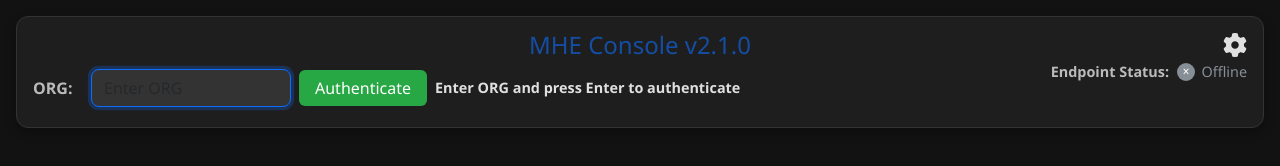
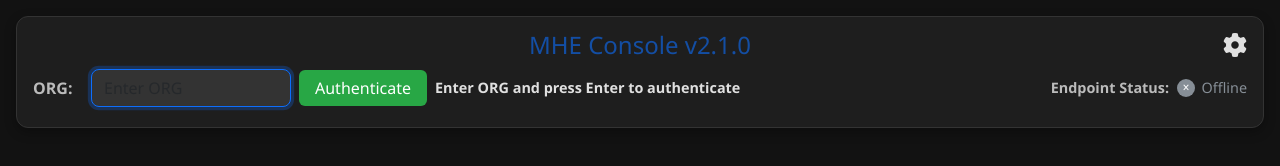
Before and after one commit to sidmsmith/MHE_console, a website: page index.html in a window 1280 px wide. Drawn offline with nearby package versions, Linux system fonts and the light colour scheme; no server answers.

Commit message:
Move Endpoint Status to align with ORG textbox

```diff
--- a/index.html
+++ b/index.html
@@ -465,20 +465,11 @@
           </h2>
         </div>
 
-        <!-- Right side: Gear icon and Endpoint Status stacked vertically -->
-        <div style="position: absolute; top: 0.75rem; right: 1rem; display: flex; flex-direction: column; align-items: flex-end; gap: 0.5rem; z-index: 999;">
+        <!-- Right side: Gear icon only -->
+        <div style="position: absolute; top: 0.75rem; right: 1rem; z-index: 999;">
           <!-- Gear icon - aligned with title center -->
           <div style="height: 1.5rem; display: flex; align-items: center; justify-content: center;">
             <!-- Gear icon button is positioned here -->
-          </div>
-          <!-- Endpoint Status below gear icon -->
-          <div class="endpoint-status" id="endpointStatusContainer">
-            <span class="endpoint-status-label">Endpoint Status:</span>
-            <div class="status-indicator" id="statusIndicator">
-              <span class="status-icon online" id="endpointStatusIcon">✓</span>
-              <span class="status-text online" id="endpointStatusText">Online</span>
-            </div>
-            <span class="tooltip" id="statusTooltip"></span>
           </div>
         </div>
 
@@ -489,6 +480,15 @@
             <input type="text" id="org" class="form-control" placeholder="Enter ORG" maxlength="20" style="width: 200px; max-width: 100%;" />
             <button id="authBtn" class="btn btn-success px-3">Authenticate</button>
             <div class="status ms-auto" id="status" style="font-size: 0.9em;">Enter ORG and press Enter to authenticate</div>
+            <!-- Endpoint Status aligned with ORG textbox -->
+            <div class="endpoint-status ms-3" id="endpointStatusContainer">
+              <span class="endpoint-status-label">Endpoint Status:</span>
+              <div class="status-indicator" id="statusIndicator">
+                <span class="status-icon online" id="endpointStatusIcon">✓</span>
+                <span class="status-text online" id="endpointStatusText">Online</span>
+              </div>
+              <span class="tooltip" id="statusTooltip"></span>
+            </div>
           </div>
         </div>
       </div>
```
